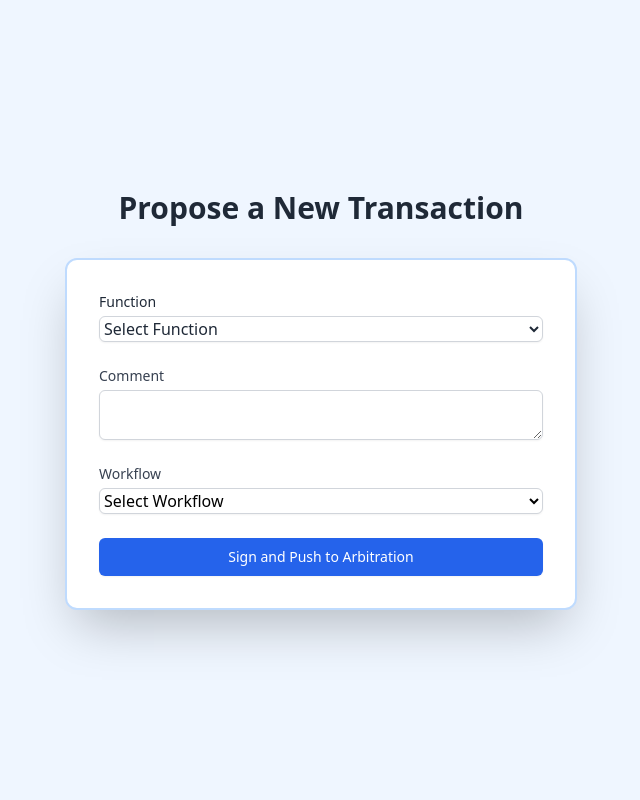
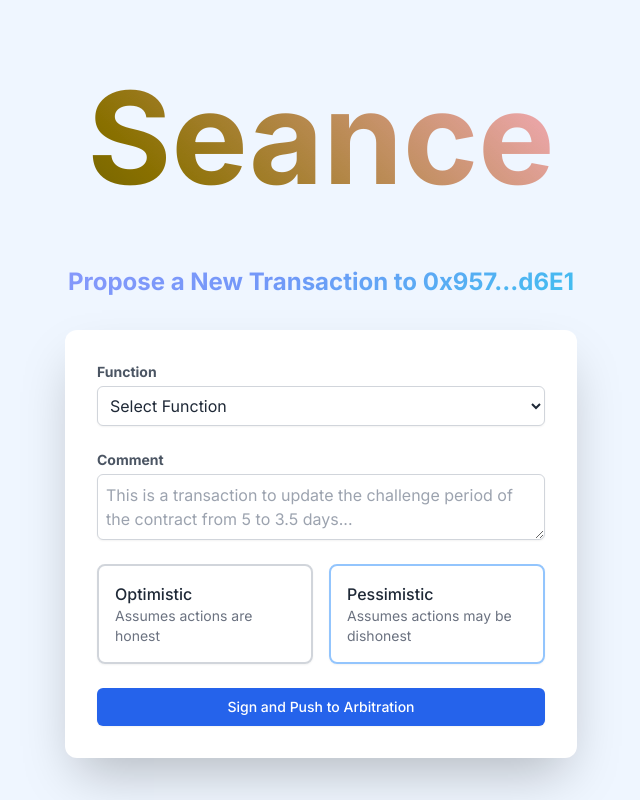
Before and after one commit to gmkung/curate-admin, a Next.js app: page /seance in a window 1280 px wide. Shown: the whole page, without its empty margins (319-959 px from the left). Built offline with nearby package versions, Linux system fonts and the light colour scheme.

Commit message:
Added styling

```diff
--- a/src/pages/_document.tsx
+++ b/src/pages/_document.tsx
@@ -3,7 +3,8 @@ import { Html, Head, Main, NextScript } from "next/document";
 export default function Document() {
   return (
     <Html lang="en">
-      <Head />
+      <Head > <link href="https://fonts.googleapis.com/css2?family=Inter:wght@400;500;700&display=swap" rel="stylesheet" />
+      </Head>
       <body>
         <Main />
         <NextScript />
--- a/src/pages/seance.tsx
+++ b/src/pages/seance.tsx
@@ -1,5 +1,9 @@
 // pages/ProposeTransaction.tsx
 import React, { useState, useEffect } from 'react';
+
+const globalStyle = {
+    fontFamily: '"Inter", sans-serif',
+};
 
 // Assuming this is the shape of your ABI items for functions
 interface AbiItem {
@@ -12,6 +16,21 @@ interface AbiItem {
         type: string;
     }>;
 }
+const seanceStyle: React.CSSProperties = {
+    color: 'transparent',
+    animation: 'hue 10s infinite linear',
+    backgroundClip: 'text',
+    backgroundImage: 'linear-gradient(45deg, #6e45e2, #88d3ce)',
+    fontWeight: 'bold',
+    textAlign: 'center',
+    fontSize: '8rem', // fontSize should be a string for inline styles
+};
+
+const headingStyle: React.CSSProperties = {
+    backgroundClip: 'text',
+    color: 'transparent',
+    backgroundImage: 'linear-gradient(330.4deg, rgb(68, 188, 240) 4.54%, rgb(114, 152, 248) 59.2%, rgb(160, 153, 255) 148.85%)'
+};
 
 interface FormParameters {
     [key: string]: string;
@@ -22,7 +41,7 @@ const ProposeTransaction = () => {
     const [selectedFunction, setSelectedFunction] = useState<AbiItem | null>(null);
     const [parameters, setParameters] = useState<FormParameters>({});
     const [comment, setComment] = useState('');
-    const [workflow, setWorkflow] = useState('');
+    const [workflow, setWorkflow] = useState('pessimistic');
 
     useEffect(() => {
         // Fetch the ABI from the public folder
@@ -50,57 +69,77 @@ const ProposeTransaction = () => {
     };
 
     return (
-        <div className="min-h-screen flex flex-col justify-center items-center px-4 bg-blue-50">
-            <h1 className="text-3xl font-bold text-gray-800 mb-8">Propose a New Transaction</h1>
-            <form onSubmit={handleSubmit} className="w-full max-w-lg bg-white shadow-2xl border-2 border-blue-200 rounded-xl p-8 space-y-6">
+        <div style={globalStyle} className="min-h-screen flex flex-col justify-center items-center px-4 bg-blue-50">
+            <h1 style={seanceStyle} className="mb-8 text-center">
+                Seance
+            </h1>
+            <h2 style={headingStyle} className="text-2xl font-bold mb-8 text-center">
+                Propose a New Transaction to 0x957...d6E1
+            </h2>
+            <form onSubmit={handleSubmit} className="w-full max-w-lg bg-white shadow-2xl border-1.5 border-blue-200 rounded-xl p-8 space-y-6">
 
                 <div>
-                    <label htmlFor="function" className="block text-sm font-medium text-gray-800">Function</label>
+                    <label htmlFor="function" className="block text-sm font-semibold text-gray-600">Function</label>
                     <select
                         id="function"
                         value={selectedFunction?.name || ''}
                         onChange={(e) => handleFunctionChange(e.target.value)}
-                        className="mt-1 block w-full bg-white border border-gray-300 rounded-md shadow-sm text-gray-800 focus:ring-blue-500 focus:border-blue-500"
+                        className="mt-1 block w-full bg-white border border-gray-300 rounded-md shadow-sm text-gray-800 focus:ring-blue-500 focus:border-blue-500 py-2 px-2"
                     >
                         <option value="">Select Function</option>
-                        {abi.filter((item) => item.type === 'function').map((func) => (
+                        {abi.filter((item) =>
+                            item.type === 'function' &&
+                            item.stateMutability !== 'view' &&
+                            item.stateMutability !== 'pure' &&
+                            !item.constant // Exclude constant functions, which are typically 'view' or 'pure'
+                        ).map((func) => (
                             <option key={func.name} value={func.name}>{func.name}</option>
                         ))}
                     </select>
                 </div>
-                {selectedFunction && abi.find((f) => f.name === selectedFunction.name)?.inputs.map((input, index) => (
-                    <div key={index}>
-                        <label htmlFor={`param-${index}`} className="block text-sm font-medium text-gray-700">{input.name} ({input.type})</label>
+                {selectedFunction && selectedFunction.inputs.map((input, index) => (
+                    <div key={index} className="ml-4">
+                        <label
+                            htmlFor={`param-${index}`}
+                            className="block text-sm font-semibold text-gray-400" // 'font-semibold' for chubbier text and 'text-gray-900' for very dark grey
+                        >{input.name} ({input.type})</label>
                         <input
                             type="text"
                             id={`param-${index}`}
                             value={parameters[input.name] || ''}
                             onChange={(e) => handleInputChange(e, input.name)}
-                            className="mt-1 block w-full bg-white border border-gray-300 rounded-md shadow-sm text-gray-800 focus:ring-blue-500 focus:border-blue-500"
+                            className="mt-1 block w-full bg-white border border-gray-300 rounded-md shadow-sm text-gray-800 focus:ring-blue-500 focus:border-blue-500 py-2 px-2"
                         />
                     </div>
                 ))}
                 <div>
-                    <label htmlFor="comment" className="block text-sm font-medium text-gray-700">Comment</label>
+                    <label htmlFor="comment" className="block text-sm font-semibold text-gray-600">Comment</label>
                     <textarea
                         id="comment"
                         value={comment}
+                        placeholder='This is a transaction to update the challenge period of the contract from 5 to 3.5 days...'
                         onChange={(e) => setComment(e.target.value)}
-                        className="mt-1 block w-full bg-white border border-gray-300 rounded-md shadow-sm text-gray-800 focus:ring-blue-500 focus:border-blue-500"
+                        className="mt-1 block w-full bg-white border border-gray-300 rounded-md shadow-sm text-gray-800 focus:ring-blue-500 focus:border-blue-500 py-2 px-2"
                     ></textarea>
                 </div>
-                <div>
-                    <label htmlFor="workflow" className="block text-sm font-medium text-gray-700">Workflow</label>
-                    <select
-                        id="workflow"
-                        value={workflow}
-                        onChange={(e) => setWorkflow(e.target.value)}
-                        className="mt-1 block w-full bg-white border border-gray-300 rounded-md shadow-sm focus:ring-blue-500 focus:border-blue-500"
+                <div className="flex gap-4">
+                    <div
+                        className={`flex-1 cursor-pointer p-4 border-2 ${workflow === 'optimistic' ? 'border-blue-300' : 'border-gray-300'
+                            } rounded-lg shadow-sm transition duration-300 ease-in-out transform hover:-translate-y-1`}
+                        onClick={() => setWorkflow('optimistic')}
                     >
-                        <option value="">Select Workflow</option>
-                        <option value="optimistic">Optimistic</option>
-                        <option value="pessimistic">Pessimistic</option>
-                    </select>
+                        <h3 className="font-medium text-gray-800">Optimistic</h3>
+                        <p className="text-sm text-gray-500">Assumes actions are honest</p>
+                    </div>
+
+                    <div
+                        className={`flex-1 cursor-pointer p-4 border-2 ${workflow === 'pessimistic' ? 'border-blue-300' : 'border-gray-300'
+                            } rounded-lg shadow-sm transition duration-300 ease-in-out transform hover:-translate-y-1`}
+                        onClick={() => setWorkflow('pessimistic')}
+                    >
+                        <h3 className="font-medium text-gray-800">Pessimistic</h3>
+                        <p className="text-sm text-gray-500">Assumes actions may be dishonest</p>
+                    </div>
                 </div>
                 <button
                     type="submit"
--- a/src/styles/globals.css
+++ b/src/styles/globals.css
@@ -3,6 +3,7 @@
 @tailwind utilities;
 
 :root {
+
   --foreground-rgb: 0, 0, 0;
   --background-start-rgb: 214, 219, 220;
   --background-end-rgb: 255, 255, 255;
@@ -31,3 +32,11 @@ body {
     text-wrap: balance;
   }
 }
+@keyframes hue {
+  0% {
+    filter: hue-rotate(0deg);
+  }
+  100% {
+    filter: hue-rotate(-360deg);
+  }
+}
```
